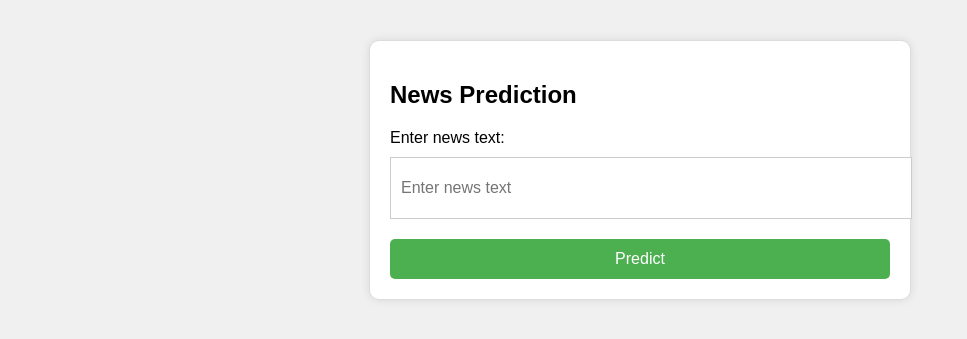
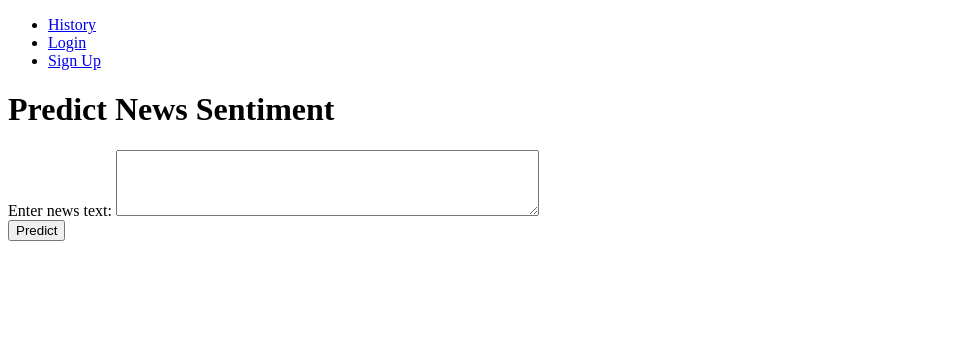
Before and after one commit to AHMMAD-JOBAYER/Bangla-Fake-News_Detection, a Flask app: page / in a window 1280 px wide. Shown: the top 339 px of the page, without its empty margins (0-967 px from the left). Run offline with Flask 3, Linux system fonts and the light colour scheme; parts of the project's set-up code (start-up, migrations or seed data) failed here and were passed over.

Commit message:
implemented authentication and history cache

```diff
--- a/app.py
+++ b/app.py
@@ -1,20 +1,124 @@
-from flask import Flask, request, render_template
-from ml_dependencies import predict_text_from_user
+from flask import Flask, request, render_template, redirect, url_for, session
+from flask_login import LoginManager, UserMixin, login_user, logout_user, login_required, current_user
+from flask_sqlalchemy import SQLAlchemy
+from datetime import datetime
+
+from ml_dependencies import vectorizer, model
 
 app = Flask(__name__)
+app.config['SECRET_KEY'] = 'b7N0hMOcrg2lC3hwi7EGWQ'
+app.config['SQLALCHEMY_DATABASE_URI'] = 'sqlite:////tmp/test.db'
+
+db = SQLAlchemy(app)
+login_manager = LoginManager()
+login_manager.init_app(app)
+login_manager.login_view = 'login'
+
+class User(UserMixin, db.Model):
+    id = db.Column(db.Integer, primary_key=True)
+    username = db.Column(db.String(64), unique=True, nullable=False)
+    password = db.Column(db.String(128), nullable=False)
+
+    def check_password(self, password):
+        return self.password == password
+
+class History(db.Model):
+    id = db.Column(db.Integer, primary_key=True)
+    user_id = db.Column(db.Integer, db.ForeignKey('user.id'))
+    user = db.relationship('User', backref=db.backref('histories', lazy=True))
+    input_text = db.Column(db.String(200), nullable=False)
+    prediction = db.Column(db.String(20), nullable=False)
+    created_at = db.Column(db.DateTime, default=datetime.utcnow)
+
+@login_manager.user_loader
+def load_user(user_id):
+    return User.query.get(int(user_id))
+
+@app.route('/login', methods=['GET', 'POST'])
+def login():
+    if request.method == 'POST':
+        username = request.form['username']
+        password = request.form['password']
+        user = User.query.filter_by(username=username).first()
+        if user and user.check_password(password):
+            login_user(user)
+            return redirect(url_for('index'))
+    return render_template('login.html')
+
+@app.route('/signup', methods=['GET', 'POST'])
+def signup():
+    if request.method == 'POST':
+        username = request.form['username']
+        password = request.form['password']
+        user = User.query.filter_by(username=username).first()
+        if user:
+            return render_template('signup.html', error='Username already exists')
+        new_user = User(username=username, password=password)
+        db.session.add(new_user)
+        db.session.commit()
+        return redirect(url_for('login'))
+    return render_template('signup.html')
+
+@app.route('/logout')
+@login_required
+def logout():
+    logout_user()
+    return redirect(url_for('index'))
 
 @app.route('/', methods=['GET', 'POST'])
 def index():
     if request.method == 'POST':
-        # Get the text input from the user
-        text = request.form['news_input']
+        text = request.form['news_text']
+        vectorized_text = vectorizer.transform([text])
+        prediction = int(model.predict(vectorized_text)[0])
+        if current_user.is_authenticated:
+            history = History(user_id=current_user.id, input_text=text, prediction=prediction)
+            db.session.add(history)
+            db.session.commit()
+        else:
+            if 'history' not in session:
+                session['history'] = []
+            session['history'].append({'input_text': text, 'prediction': prediction})
+            session.modified = True
+    recent_history = None
+    if current_user.is_authenticated:
+        recent_history = History.query.filter_by(user_id=current_user.id).order_by(History.id.desc()).first()
+        recent_history = {'input_text': recent_history.input_text, 'prediction': recent_history.prediction}
+    else:
+        if 'history' in session:
+            recent_history = session['history'][-1]
 
-        # Use the ML SVC model to make a prediction
-        prediction = "True" if predict_text_from_user(text) else "False"
+    if recent_history:
+        return render_template('home.html', recent_history=recent_history)
+    return render_template('home.html')
 
-        # Render the page with the prediction
-        return render_template('index.html', prediction=prediction, text=text)
-    return render_template('index.html')
+# @app.route('/predict', methods=['POST'])
+# def predict():
+#     text = request.form['news_text']
+#     vectorized_text = vectorizer.transform([text])
+#     prediction = int(model.predict(vectorized_text)[0])
+#     if current_user.is_authenticated:
+#         history = History(user_id=current_user.id, input_text=text, prediction=prediction)
+#         db.session.add(history)
+#         db.session.commit()
+#     else:
+#         if 'history' not in session:
+#             session['history'] = []
+#         session['history'].append({'input_text': text, 'prediction': prediction})
+#     # return render_template('predict.html', news_text=text, result=prediction)
+
+@app.route('/history')
+def history():
+    if current_user.is_authenticated:
+        histories = History.query.filter_by(user_id=current_user.id).all()
+        histories = [{'input_text': history.input_text, 'prediction': history.prediction} for history in histories]
+        return render_template('history.html', histories=histories)
+    elif 'history' in session:
+        return render_template('history.html', histories=session['history'])
+    return redirect(url_for('index'))
+
+with app.app_context():
+    db.create_all()
 
 if __name__ == '__main__':
     app.run(debug=True)
--- a/requirements.txt
+++ b/requirements.txt
@@ -9,9 +9,12 @@ cycler==0.12.1
 dill==0.3.8
 emoji==1.7.0
 Flask==3.0.3
+Flask-Login==0.6.3
+Flask-SQLAlchemy==3.1.1
 fonttools==4.53.1
 ftfy==6.2.3
 gensim==4.3.3
+greenlet==3.1.0
 idna==3.8
 itsdangerous==2.2.0
 Jinja2==3.1.4
@@ -36,9 +39,11 @@ sentencepiece==0.2.0
 six==1.16.0
 sklearn-crfsuite==0.5.0
 smart-open==7.0.4
+SQLAlchemy==2.0.34
 tabulate==0.9.0
 threadpoolctl==3.5.0
 tqdm==4.66.5
+typing_extensions==4.12.2
 tzdata==2024.1
 urllib3==2.2.2
 wcwidth==0.2.13
--- /dev/null
+++ b/templates/home.html
@@ -0,0 +1,32 @@
+<!DOCTYPE html>
+<html>
+<head>
+    <title>Home Page</title>
+</head>
+<body>
+    <nav>
+        <ul>
+            <li><a href="{{ url_for('history') }}">History</a></li>
+            {% if current_user.is_authenticated %}
+                <li><a href="{{ url_for('logout') }}">Logout</a></li>
+                <li>Welcome, {{ current_user.username }}!</li>
+            {% else %}
+                <li><a href="{{ url_for('login') }}">Login</a></li>
+                <li><a href="{{ url_for('signup') }}">Sign Up</a></li>
+            {% endif %}
+        </ul>
+    </nav>
+    <h1>Predict News Sentiment</h1>
+    <form action="{{ url_for('index') }}" method="post">
+        <label for="news_text">Enter news text:</label>
+        <textarea name="news_text" id="news_text" rows="4" cols="50"></textarea><br>
+        <input type="submit" value="Predict">
+    </form>
+  {% if recent_history %}
+  <div>
+      <p>Input Text: {{ recent_history['input_text'] }}</p>
+      <p>Prediction: {{ recent_history['prediction'] }}</p>
+  </div>
+  {% endif %}
+</body>
+</html>
--- a/templates/index.html
+++ b/templates/index.html
@@ -1,16 +1,14 @@
 <!DOCTYPE html>
-<html lang="en">
+<html>
 <head>
-    <meta charset="UTF-8">
-    <meta name="viewport" content="width=device-width, initial-scale=1.0">
-    <title>News Prediction</title>
+    <title>Fake News Detection</title>
     <style>
         body {
             font-family: Arial, sans-serif;
             background-color: #f0f0f0;
         }
         .container {
-            max-width: 500px;
+            width: 600px;
             margin: 40px auto;
             padding: 20px;
             background-color: #fff;
@@ -18,74 +16,52 @@
             border-radius: 10px;
             box-shadow: 0 0 10px rgba(0, 0, 0, 0.1);
         }
-        .form-group {
+        .form-control {
+            width: 100%;
+            padding: 10px;
             margin-bottom: 20px;
-        }
-        label {
-            display: block;
-            margin-bottom: 10px;
-        }
-        input[type="text"] {
-            width: 100%;
-            height: 40px;
-            padding: 10px;
-            font-size: 16px;
             border: 1px solid #ccc;
         }
-        button[type="submit"] {
-            width: 100%;
-            height: 40px;
-            padding: 10px;
-            font-size: 16px;
+        .btn {
             background-color: #4CAF50;
             color: #fff;
+            padding: 10px 20px;
             border: none;
             border-radius: 5px;
             cursor: pointer;
         }
-        button[type="submit"]:hover {
+        .btn:hover {
             background-color: #3e8e41;
         }
         .result {
-            background-color: #f7f7f7;
-            padding: 20px;
-            border: 1px solid #ddd;
-            border-radius: 10px;
-            box-shadow: 0 0 10px rgba(0, 0, 0, 0.1);
+            font-size: 24px;
+            font-weight: bold;
+            color: #666;
+            margin-bottom: 20px;
         }
-
-        .result h3 {
-            margin-top: 0;
-        }
-
-        .prediction-value {
-            font-weight: bold;
-            color: #337ab7;
-        }
-
-        .given-text {
-            font-size: 16px;
-            color: #666;
-      }
     </style>
 </head>
 <body>
     <div class="container">
-        <h2>News Prediction</h2>
-        <form method="post">
-            <div class="form-group">
-                <label for="news_input">Enter news text:</label>
-                <input type="text" id="news_input" name="news_input" placeholder="Enter news text">
-            </div>
-            <button type="submit">Predict</button>
+        <h2>Fake News Detection</h2>
+        <form action="/predict" method="post">
+            <textarea name="text" class="form-control" placeholder="Enter news text"></textarea>
+            <button type="submit" class="btn">Detect</button>
         </form>
-        {% if prediction %}
-            <div class="result">
-                <h3>Prediction Result</h3>
-                <p><strong>Given Text:</strong> <span class="given-text">{{ text }}</span></p>
-                <p><strong>Prediction:</strong> <span class="prediction-value">{{ prediction }}</span></p>
-            </div>
-        {% endif %}
+        <div class="result" id="result"></div>
+        <script>
+            fetch('/predict', {
+                method: 'POST',
+                headers: {
+                    'Content-Type': 'application/json'
+                },
+                body: JSON.stringify({ text: document.querySelector('textarea').value })
+            })
+            .then(response => response.json())
+            .then(data => {
+                document.getElementById('result').innerHTML = `Prediction: ${data.prediction}`;
+            });
+        </script>
     </div>
 </body>
 </html>
```
Also changed, not shown: templates/history.html (added, +29 -0 lines), templates/login.html (added, +48 -0 lines), templates/predict.html (added, +30 -0 lines), templates/signup.html (added, +25 -0 lines), test.db (added).
